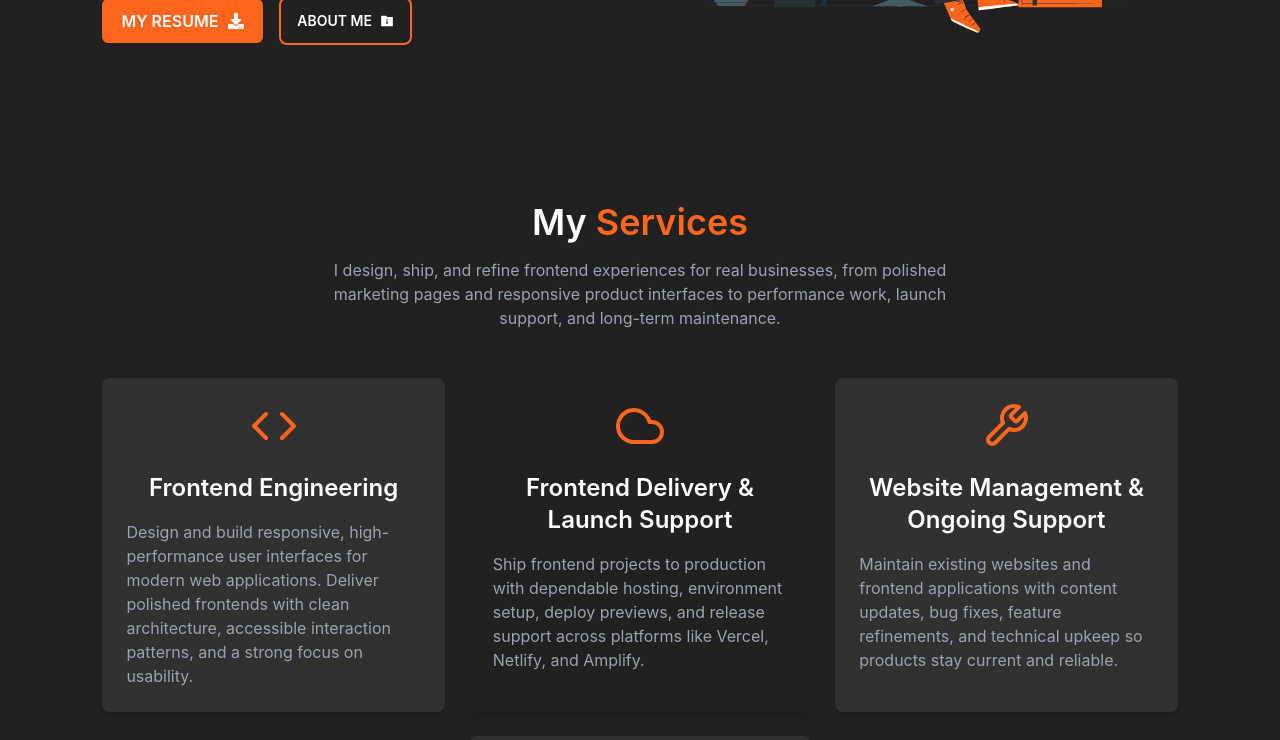
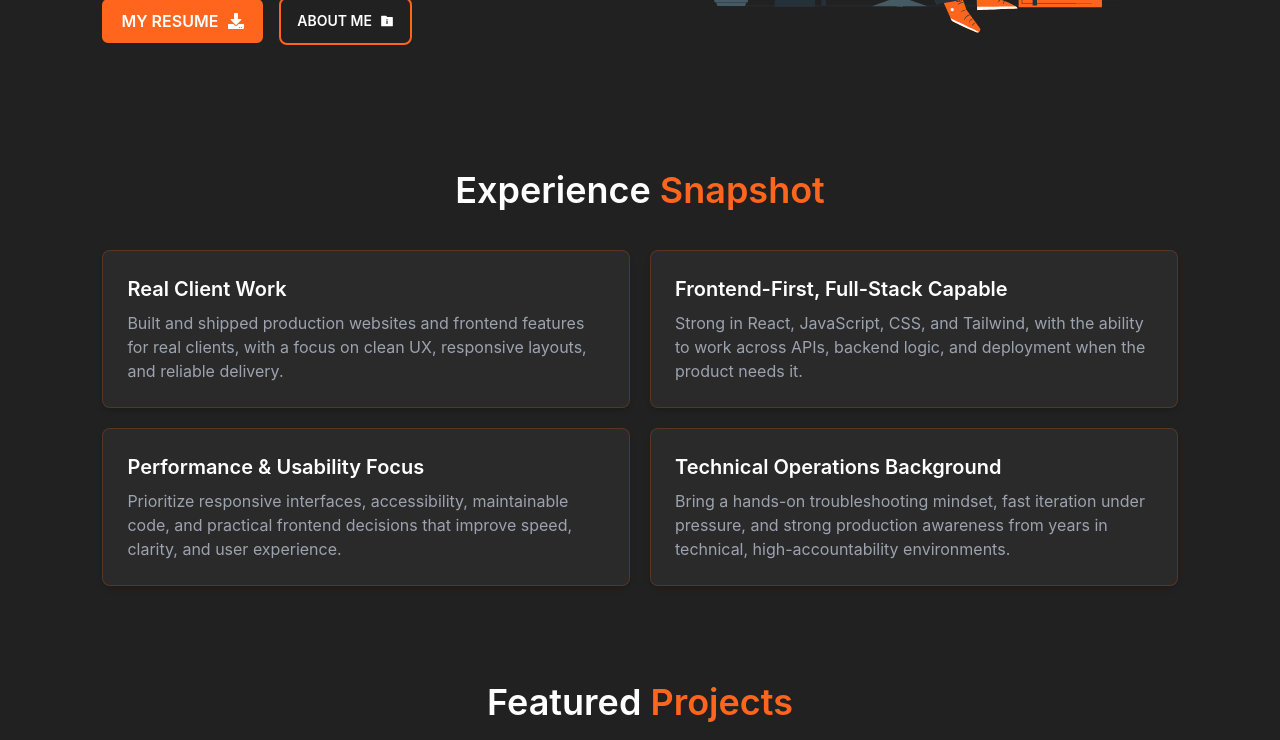
Before and after one commit to ZacksBroDev/Zacks-Portfolio, a React (Vite) app: page / in a window 1280 px wide. Shown: the part 600-1340 px from the top of the page. Built offline with nearby package versions, Linux system fonts and the light colour scheme; no server answers.

Commit message:
Replace services with experience snapshot section on homepage

```diff
--- /dev/null
+++ b/src/components/molecules/ExperienceSnapshot/index.js
@@ -0,0 +1,54 @@
+import React from "react";
+
+const proofCards = [
+  {
+    id: 1,
+    title: "Real Client Work",
+    description:
+      "Built and shipped production websites and frontend features for real clients, with a focus on clean UX, responsive layouts, and reliable delivery.",
+  },
+  {
+    id: 2,
+    title: "Frontend-First, Full-Stack Capable",
+    description:
+      "Strong in React, JavaScript, CSS, and Tailwind, with the ability to work across APIs, backend logic, and deployment when the product needs it.",
+  },
+  {
+    id: 3,
+    title: "Performance & Usability Focus",
+    description:
+      "Prioritize responsive interfaces, accessibility, maintainable code, and practical frontend decisions that improve speed, clarity, and user experience.",
+  },
+  {
+    id: 4,
+    title: "Technical Operations Background",
+    description:
+      "Bring a hands-on troubleshooting mindset, fast iteration under pressure, and strong production awareness from years in technical, high-accountability environments.",
+  },
+];
+
+const ExperienceSnapshot = () => {
+  return (
+    <section className="parent py-10 md:py-12" aria-labelledby="experience-snapshot-heading">
+      <div className="mb-8 md:mb-10">
+        <h2 id="experience-snapshot-heading" className="text-3xl md:text-4xl font-semibold text-center">
+          Experience <span className="text-primary">Snapshot</span>
+        </h2>
+      </div>
+
+      <div className="grid grid-cols-1 sm:grid-cols-2 gap-4 md:gap-5">
+        {proofCards.map((card) => (
+          <article
+            key={card.id}
+            className="rounded-lg border border-primary/20 bg-[#2a2a2a] px-5 py-5 md:px-6 md:py-6 shadow-md hover:shadow-primary/30 transition-shadow duration-300"
+          >
+            <h3 className="text-lg md:text-xl font-semibold text-white mb-2">{card.title}</h3>
+            <p className="text-neutral leading-relaxed text-sm md:text-base">{card.description}</p>
+          </article>
+        ))}
+      </div>
+    </section>
+  );
+};
+
+export default ExperienceSnapshot;
--- a/src/components/molecules/index.js
+++ b/src/components/molecules/index.js
@@ -1,6 +1,8 @@
 import Banner from "./Banner";
 import Education from "./Education";
+import ExperienceSnapshot from "./ExperienceSnapshot";
 import Footer from "./Footer";
+import HeroUtilityBar from "./HeroUtilityBar";
 import MySkill from "./MySkill";
 import Navbar from "./Navbar";
 import NotFound from "./NotFound";
@@ -11,7 +13,9 @@ import Testimonial from "./Testimonial";
 export {
   Banner,
   Education,
+  ExperienceSnapshot,
   Footer,
+  HeroUtilityBar,
   MySkill,
   Navbar,
   NotFound,
--- a/src/pages/Home/index.js
+++ b/src/pages/Home/index.js
@@ -1,13 +1,13 @@
 import React from "react";
 import Project from "../Project";
 import Contact from "../Contact";
-import { Banner, Testimonial, Service } from "../../components";
+import { Banner, ExperienceSnapshot, Testimonial } from "../../components";
 
 const Home = () => {
   return (
     <div className="pt-16">
       <Banner />
-      <Service />
+      <ExperienceSnapshot />
       <Project />
       <Testimonial />
       <Contact />
```
